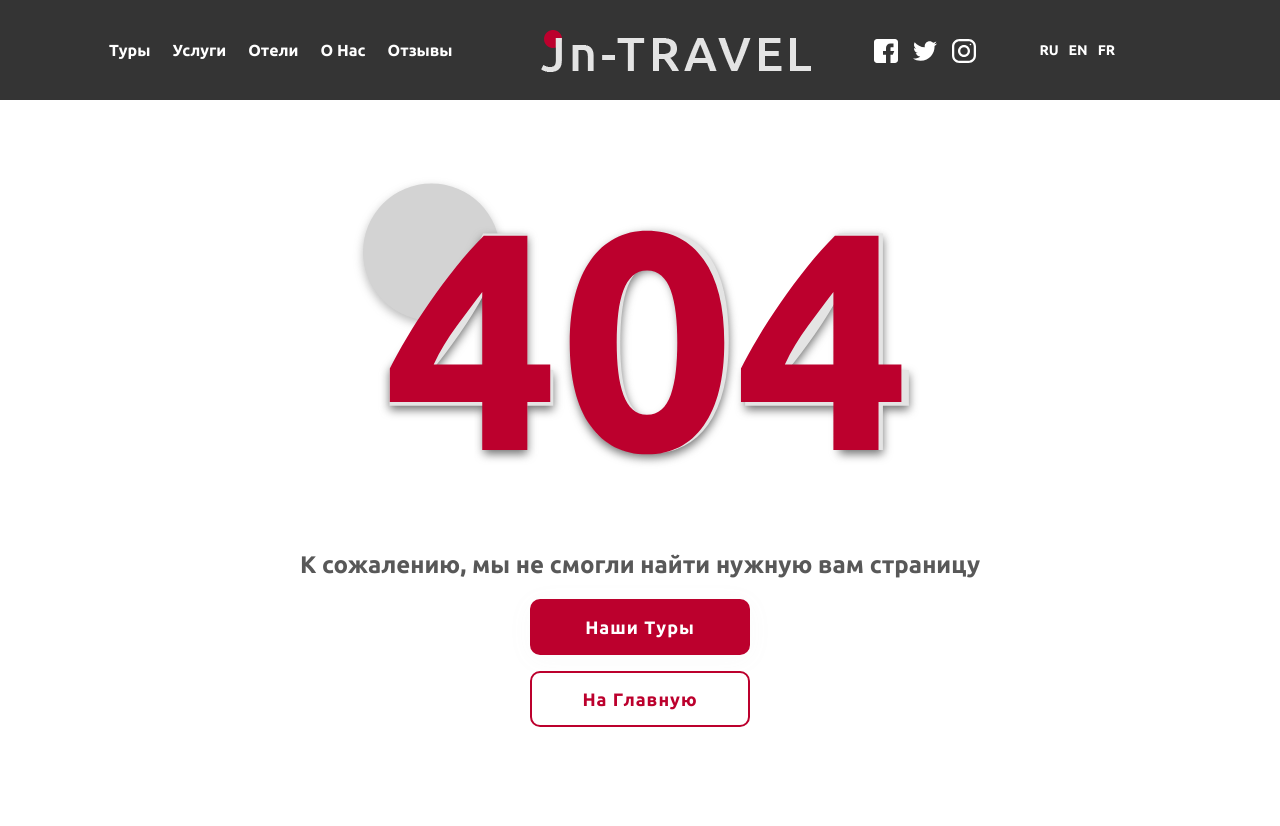
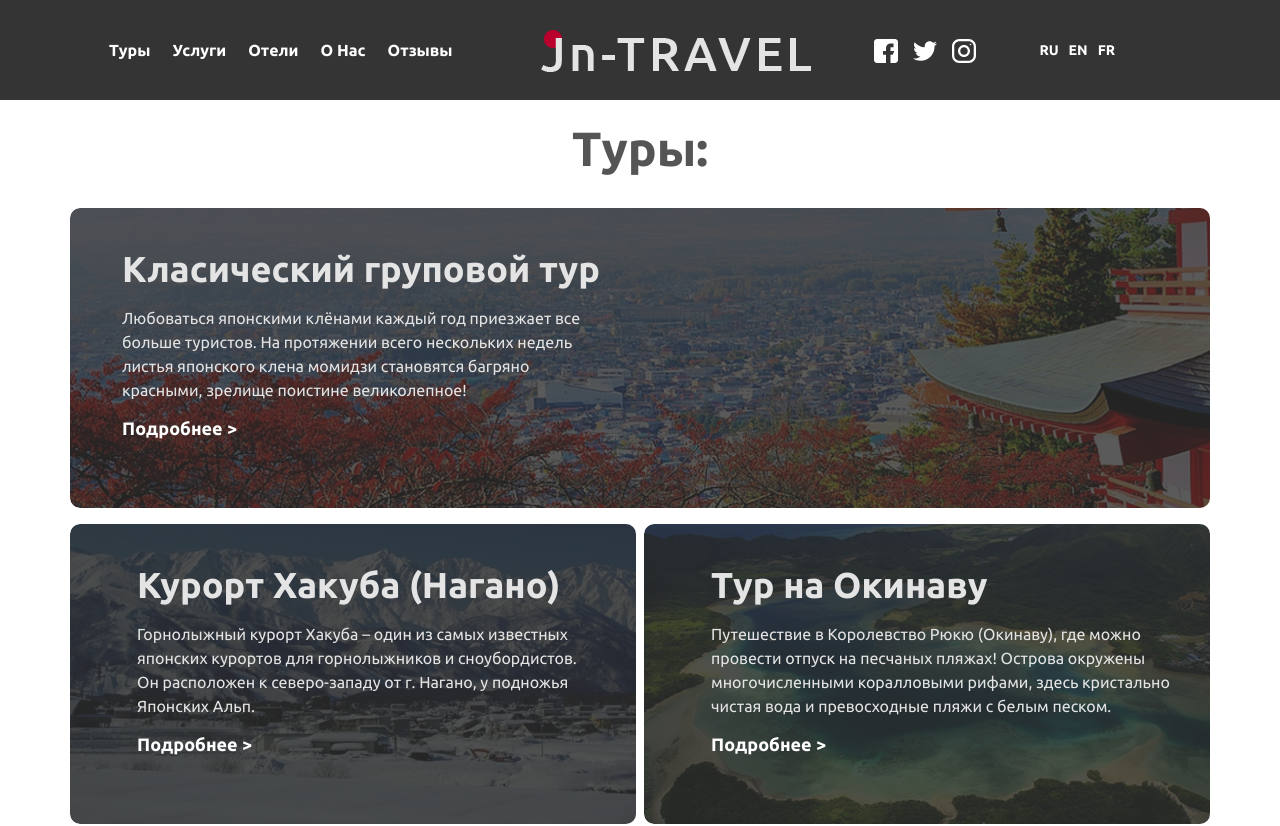
Before and after one commit to NSmolyakov/Jn-Travel, a React (Create React App) app: page /alltours in a window 1280 px wide. Shown: the top 826 px of the page. Built offline with nearby package versions, Linux system fonts and the light colour scheme.

Commit message:
refactor Tour component

```diff
--- a/src/App.css
+++ b/src/App.css
@@ -1,4 +1,6 @@
+/* Include Montserrat and Ubuntu fonts */
 @import url('https://fonts.googleapis.com/css?family=Montserrat:200,200i,300,300i,400,400i,500,500i,600,600i,700,700i,800,800i,900|Ubuntu:300,300i,400,400i,500,500i,700,700i&display=swap&subset=cyrillic,cyrillic-ext');
+
 
 /*Global Styles*/
 * {
--- a/src/App.js
+++ b/src/App.js
@@ -4,7 +4,7 @@ import { Route,Switch } from 'react-router-dom'
 import Header from './components/header/Header'
 import Home from './components/home/Home'
 import Footer from './components/footer/Footer'
-import Tours from './components/tours/Tours'
+import allTours from './components/allTours/allTours'
 
 
 const PageNotFound = lazy(() => import('./components/404/404'));
@@ -12,7 +12,7 @@ const Services = lazy(() => import('./components/services/Services'));
 const About = lazy(() => import('./components/about/About'));
 const Hotels = lazy(() => import('./components/hotels/Hotels'));
 
-const App = (store) => {
+const App = () => {
   return (
     <div className="App">
       <Header />
@@ -21,7 +21,7 @@ const App = (store) => {
         <Switch>
             <Route exact path='/' render={Home}  />
             <Route path='/home' render={Home} />
-            <Route path='/tours' render={Tours} />
+            <Route path='/alltours' render={allTours} />
             <Route path='/services' component={Services} />
             <Route path='/about' component={About} />
             <Route path='/hotels' component={Hotels} />
--- /dev/null
+++ b/src/components/allTours/allTours.js
@@ -0,0 +1,15 @@
+import React from 'react'
+import Tours from './tours/Tours'
+
+const allTours = () => {
+    return(
+        <div className="container mb-5 pb-5">
+            <div className="tours d-flex justify-content-center">
+                <h2 className="pb-4">Туры:</h2>
+            </div>
+    <Tours />
+    </div>
+    );
+}
+
+export default allTours;
--- a/src/components/tours/Tours.css
+++ b/src/components/allTours/tours/Tours.css
@@ -3,7 +3,7 @@
     padding-top: 120px;
 }
 .classic {
-    background: url(../../img/classic-bg.png);
+    background: url(../../../img/classic-bg.png);
     width: 1140px;
     height: 300px;
     border-radius: 10px;
@@ -47,7 +47,7 @@
     max-width: 566px;
     height: 300px;
 
-    background: url(../../img/hakuba-bg.png);
+    background: url(../../../img/hakuba-bg.png);
     border-radius: 10px;
 }
 
@@ -55,7 +55,7 @@
     max-width: 566px;
     height: 300px;
 
-    background: url(../../img/okinava-bg.png);
+    background: url(../../../img/okinava-bg.png);
     border-radius: 10px;
 }
 
--- a/src/components/tours/Tours.js
+++ b/src/components/allTours/tours/Tours.js
@@ -3,10 +3,6 @@ import './Tours.css'
 
 const Tours = () => {
     return( <section>
-        <div className="container">
-            <div className="tours d-flex justify-content-center">
-                <h2 className="pb-4">Самые популярные туры:</h2>
-            </div>
             <div className="row">
                 <div className="classic">
                     <div className="wrap_tour">
@@ -50,16 +46,8 @@ const Tours = () => {
                             <a className="btn_tour" href="/"> Подробнее > </a>
                         </p>
                     </div>
-
                 </div>
             </div>
-
-
-            <div className="row mt-5 pt-5 more_tours d-flex justify-content-center">
-                <p>Туры в Японию - заветная мечта многих туристов, которые давно хотят открыть для себя эту древнюю страну, таящую в себе множество загадок</p>
-                <button type="button" className="btn-primary-mini">Все предложения </button>
-            </div>
-        </div>
     </section>);
 }
 
--- a/src/components/header/Header.js
+++ b/src/components/header/Header.js
@@ -13,7 +13,7 @@ const Header = () => {
             <nav className="navbar navbar-expand-lg navbar-dark bg-dark">
                 <div className="collapse navbar-collapse" id="navbarNavAltMarkup">
                     <div className="navbar-nav">
-                        <NavLink to="/tours" className="nav-item nav-link">Туры</NavLink>
+                        <NavLink to="/alltours" className="nav-item nav-link">Туры</NavLink>
                         <NavLink to="/services" className="nav-item nav-link">Услуги</NavLink>
                         <NavLink to="/hotels" className="nav-item nav-link">Отели</NavLink>
                         <NavLink to="/about" className="nav-item nav-link">О Нас</NavLink>
--- a/src/components/home/Home.js
+++ b/src/components/home/Home.js
@@ -1,5 +1,5 @@
 import React from 'react';
-import Tours from '../tours/Tours'
+import Tours from '../allTours/tours/Tours'
 import './Home.css'
 
 const Home = () => {
@@ -14,7 +14,17 @@ const Home = () => {
         </div>
     </section>
 
+    <div className="container">
+            <div className="tours d-flex justify-content-center">
+                <h2 className="pb-4">Самые популярные туры:</h2>
+            </div>
     <Tours />
+    <div className="row mt-5 pt-5 more_tours d-flex justify-content-center">
+        <p>Туры в Японию - заветная мечта многих туристов, которые давно хотят открыть для себя эту древнюю страну, таящую в себе множество загадок</p>
+        <button type="button" className="btn-primary-mini">Все предложения </button>
+    </div>
+
+    </div>
 
     <div className="container-fluid">
         <div className="consult">
--- a/src/index.js
+++ b/src/index.js
@@ -1,6 +1,5 @@
 import React from 'react';
 import ReactDOM from 'react-dom';
-//import './index.css';
 import App from './App';
 import * as serviceWorker from './serviceWorker';
 import { BrowserRouter } from 'react-router-dom';
```
Also changed, not shown: src/index.css (added).
